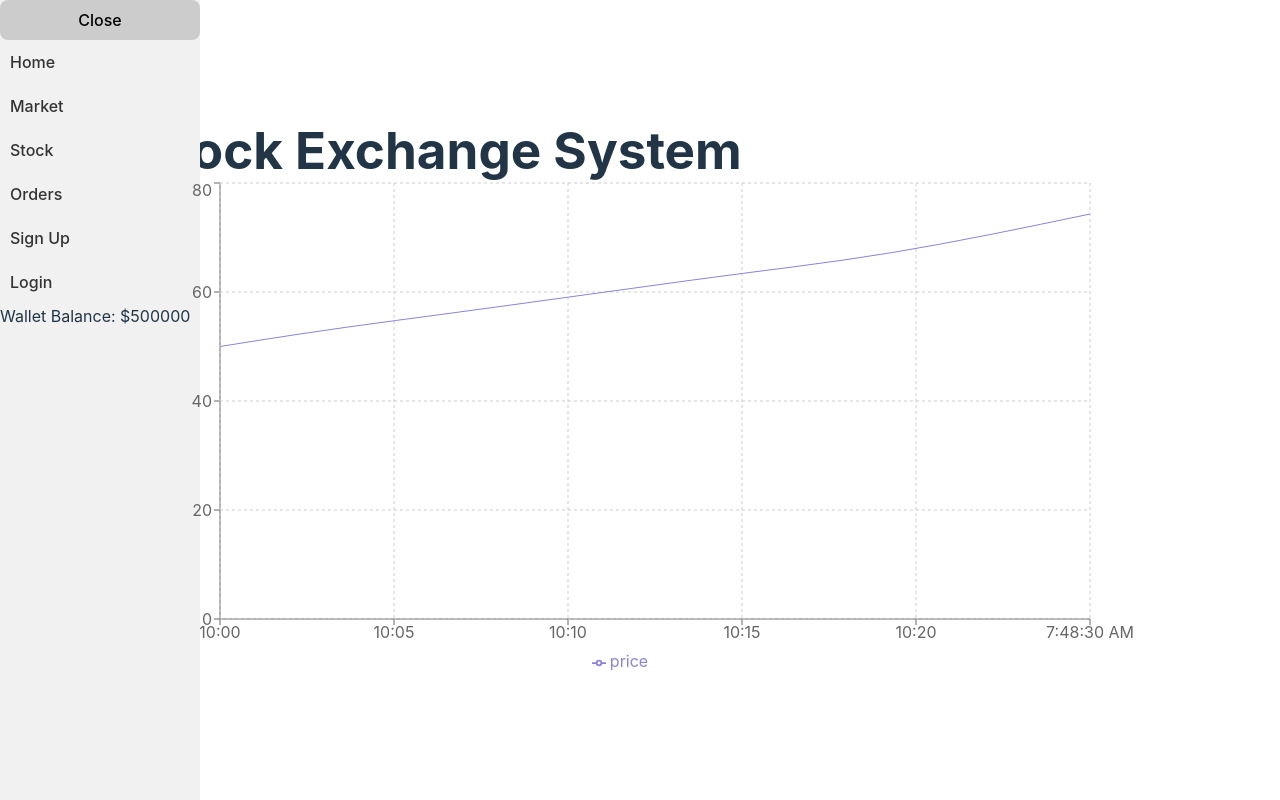
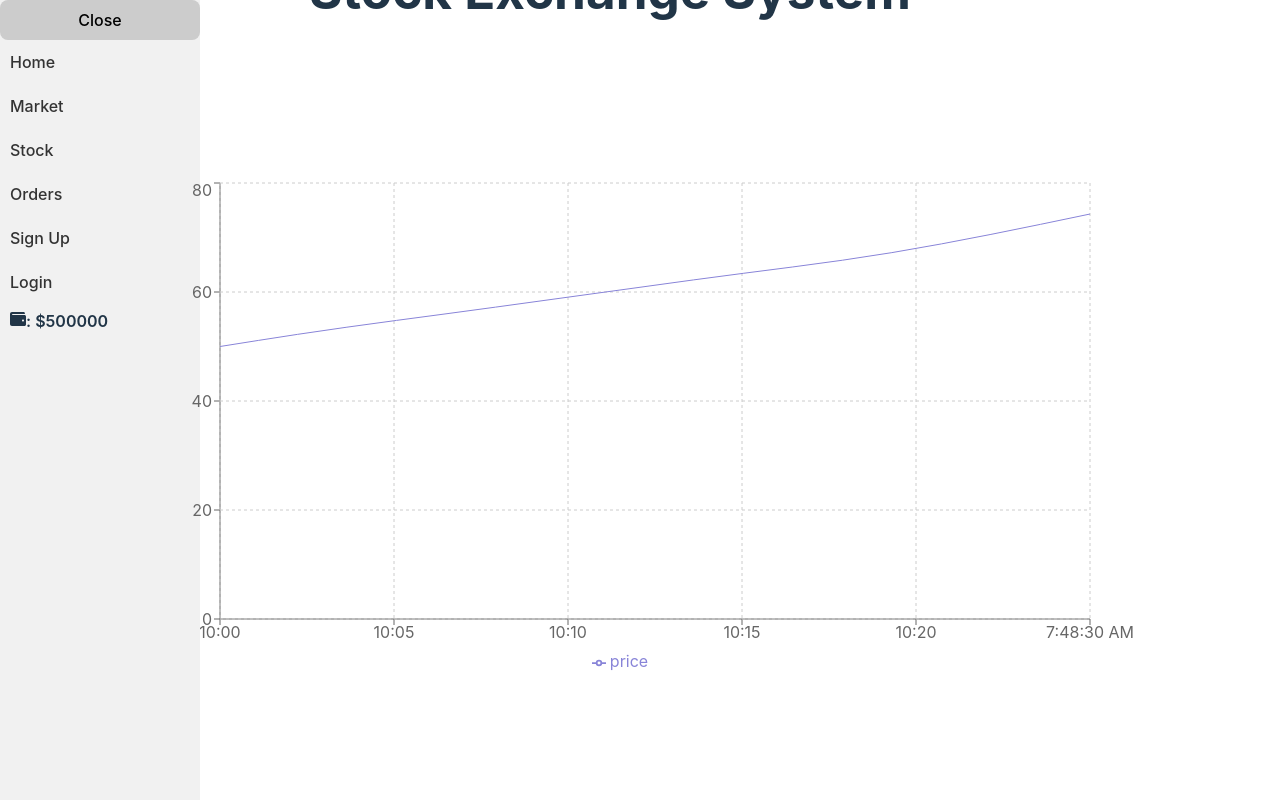
Before and after one commit to abdulsagheer/Stock-Exchange-App, a React (Vite) app in the folder frontend/: page / in a window 1280 px wide. Built offline with nearby package versions, Linux system fonts and the light colour scheme.

Commit message:
Implemented icon wallet

```diff
--- a/frontend/package.json
+++ b/frontend/package.json
@@ -16,6 +16,7 @@
 		"axios": "^1.3.2",
 		"react": "^18.2.0",
 		"react-dom": "^18.2.0",
+		"react-icons": "^4.7.1",
 		"react-redux": "^8.0.5",
 		"react-router-dom": "^6.8.0",
 		"react-toastify": "^9.1.1",
--- a/frontend/src/App.tsx
+++ b/frontend/src/App.tsx
@@ -9,6 +9,7 @@ import SignIn from './pages/SignIn/SignIn';
 import Sidebar from './components/Sidebar/Sidebar';
 import Marketplace from './pages/Marketplace/Marketplace';
 import Order from './pages/Order/Order';
+import Stock from './pages/Stock/Stock';
 
 const links = [
 	{
@@ -45,6 +46,7 @@ function App() {
 				<Route path="/" element={<Home />} />
 				<Route path="/signup" element={<SignUp />} />
 				<Route path="/login" element={<SignIn />} />
+				<Route path="/stock" element={<Stock />} />
 				<Route path="/marketplace" element={<Marketplace />} />
 				<Route path="/orders" element={<Order />} />
 			</Routes>
--- a/frontend/src/components/Sidebar/Sidebar.scss
+++ b/frontend/src/components/Sidebar/Sidebar.scss
@@ -39,4 +39,9 @@
 			}
 		}
 	}
+
+	p {
+		padding: 5px 10px;
+		font-weight: 600;
+	}
 }
--- a/frontend/src/components/Sidebar/Sidebar.tsx
+++ b/frontend/src/components/Sidebar/Sidebar.tsx
@@ -1,6 +1,7 @@
 import React, { useState } from 'react';
 import { Link } from 'react-router-dom';
 import './Sidebar.scss';
+import { FaWallet } from 'react-icons/fa';
 
 interface Props {
 	links: { path: string; title: string }[];
@@ -28,7 +29,9 @@ const Sidebar: React.FC<Props> = ({ links }) => {
 					</li>
 				))}
 			</ul>
-			<p>Wallet Balance: $500000</p>
+			<p>
+				<FaWallet />: $500000
+			</p>
 		</div>
 	);
 };
--- a/frontend/src/pages/Home/Home.scss
+++ b/frontend/src/pages/Home/Home.scss
@@ -1,5 +1,10 @@
 .home {
 	.header {
-		padding-left: 100px;
-	}
+		text-align: center;
+		transform: translate(-30px, -160px);
+		-webkit-transform: translate(-30px, -160px);
+		-moz-transform: translate(-30px, -160px);
+		-ms-transform: translate(-30px, -160px);
+		-o-transform: translate(-30px, -160px);
 }
+}
--- a/frontend/src/pages/Home/Home.tsx
+++ b/frontend/src/pages/Home/Home.tsx
@@ -8,6 +8,7 @@ import {
 	Tooltip,
 	Legend,
 } from 'recharts';
+import './Home.scss';
 
 function Home() {
 	const [data, setData] = useState([
@@ -30,8 +31,8 @@ function Home() {
 	}, []);
 
 	return (
-		<div className='home'>
-			<h1 className='header'>Stock Exchange System</h1>
+		<div className="home">
+			<h1 className="header">Stock Exchange System</h1>
 			<LineChart
 				width={1000}
 				height={500}
--- /dev/null
+++ b/frontend/src/pages/Stock/Stock.tsx
@@ -0,0 +1,5 @@
+const Stock = () => {
+	return <div>Stock</div>;
+};
+
+export default Stock;
```
Also changed, not shown: frontend/src/pages/Stock/Stock.scss (added).
